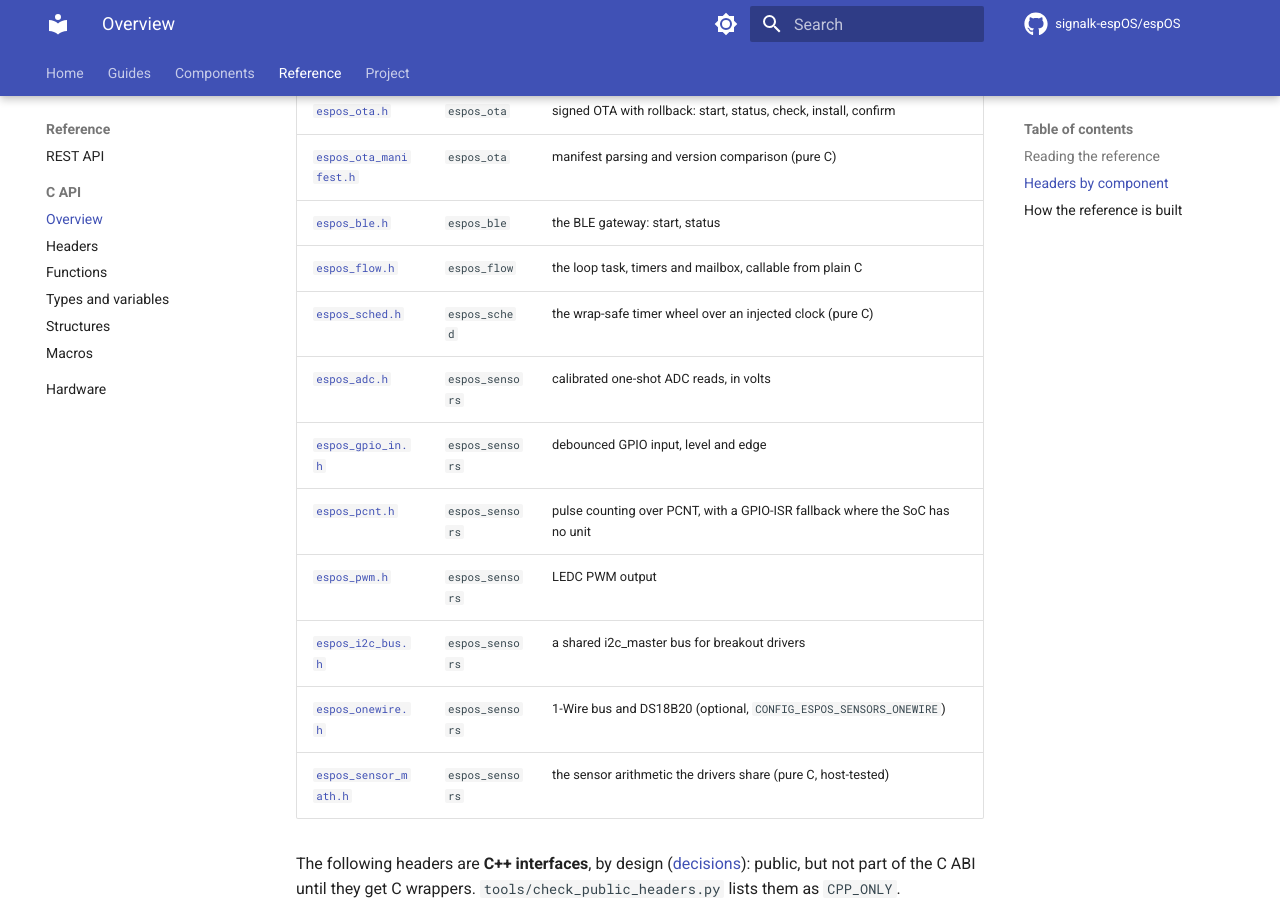
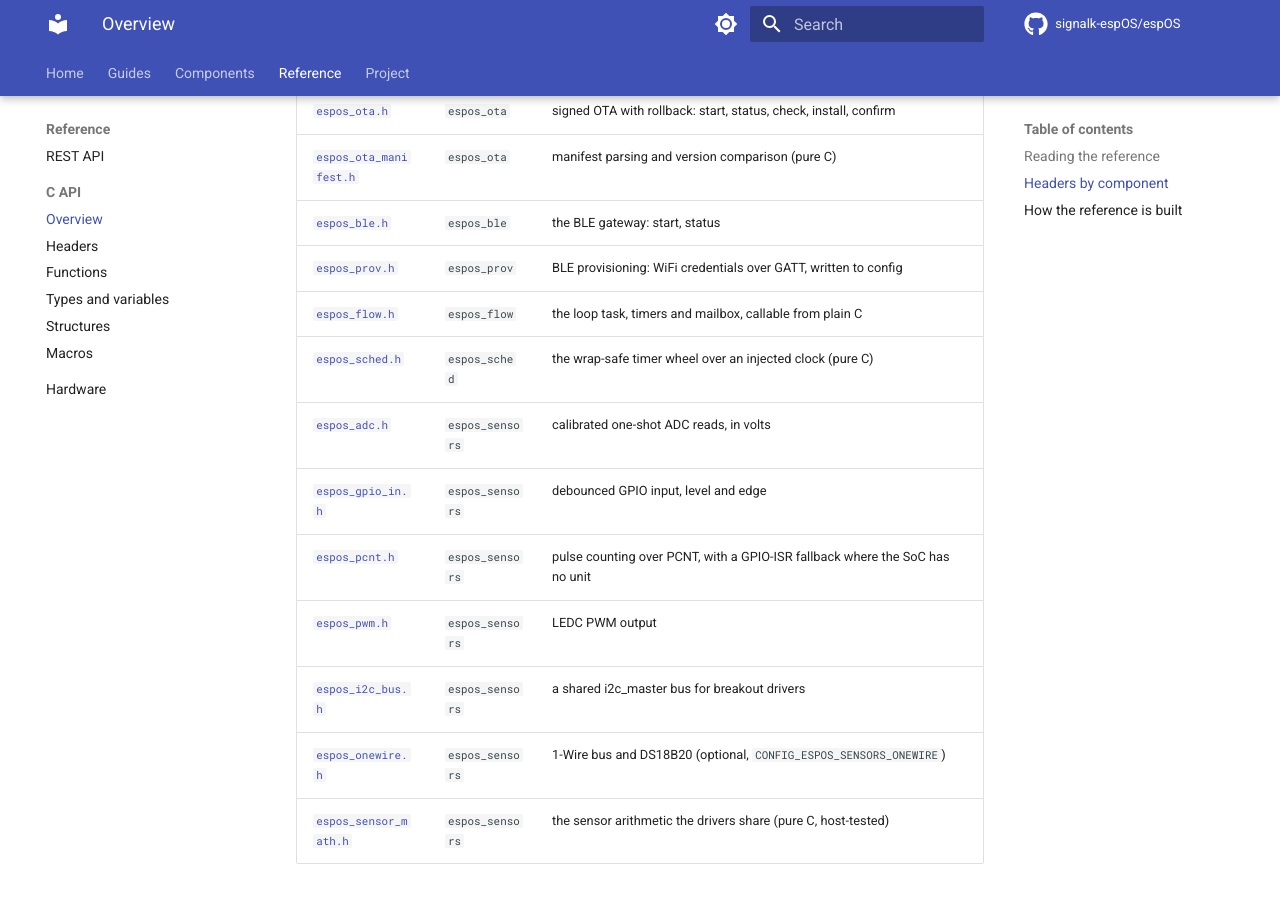
Before and after one commit to dirkwa/espOS, an MkDocs documentation site: the page built from docs/api-c.md, in a window 1280 px wide and 900 px high, scrolled down 2204 px. Built offline with MkDocs 1.6.1 and Material for MkDocs 9.7.7, drawn with Linux system fonts in a browser that asks for light colours; comment, search, counter and statistics services are not loaded.

Commit message:
docs(prov): put espos_prov in the API reference
CI caught what I had not run: check_doxyfile_inputs.sh. A new component's
include directory has to appear in Doxyfile's INPUT and STRIP_FROM_INC_PATH,
in mkdocs.yml's mkdoxy src-dirs, and as a row in docs/api-c.md -- otherwise
the header is absent from the generated reference and any link to it is dead.

The check exists because this has happened before; I should have run the whole
gate set locally rather than the subset I remembered.

```diff
--- a/docs/api-c.md
+++ b/docs/api-c.md
@@ -61,6 +61,7 @@ table before calling anything from inside a callback.
 | [`espos_ota.h`](api-c/espos__ota_8h.md) | `espos_ota` | signed OTA with rollback: start, status, check, install, confirm |
 | [`espos_ota_manifest.h`](api-c/espos__ota__manifest_8h.md) | `espos_ota` | manifest parsing and version comparison (pure C) |
 | [`espos_ble.h`](api-c/espos__ble_8h.md) | `espos_ble` | the BLE gateway: start, status |
+| [`espos_prov.h`](api-c/espos__prov_8h.md) | `espos_prov` | BLE provisioning: WiFi credentials over GATT, written to config |
 | [`espos_flow.h`](api-c/espos__flow_8h.md) | `espos_flow` | the loop task, timers and mailbox, callable from plain C |
 | [`espos_sched.h`](api-c/espos__sched_8h.md) | `espos_sched` | the wrap-safe timer wheel over an injected clock (pure C) |
 | [`espos_adc.h`](api-c/espos__adc_8h.md) | `espos_sensors` | calibrated one-shot ADC reads, in volts |
--- a/mkdocs.yml
+++ b/mkdocs.yml
@@ -90,7 +90,7 @@ plugins:
             components/espos_event/include components/espos_flow/include components/espos_formulas/include
             components/espos_health/include components/espos_httpd/include
             components/espos_log/include components/espos_n2k/include
-            components/espos_net/include components/espos_ota/include
+            components/espos_net/include components/espos_ota/include components/espos_prov/include
             components/espos_sensors/include components/espos_sk/include components/espos_sk_flow/include components/espos_time/include
             components/espos_voice/include components/espos_wifi/include
           full-doc: true
```
Also changed, not shown: 1 other file.
